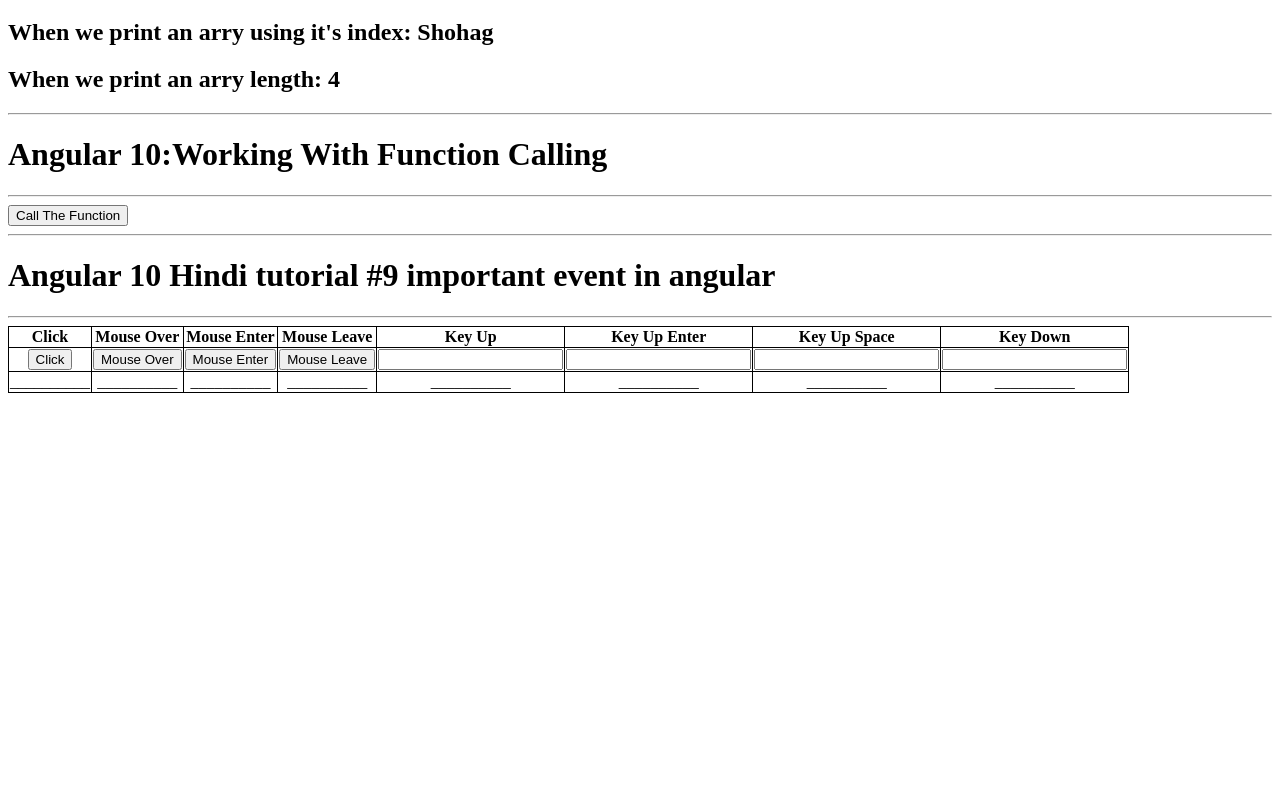
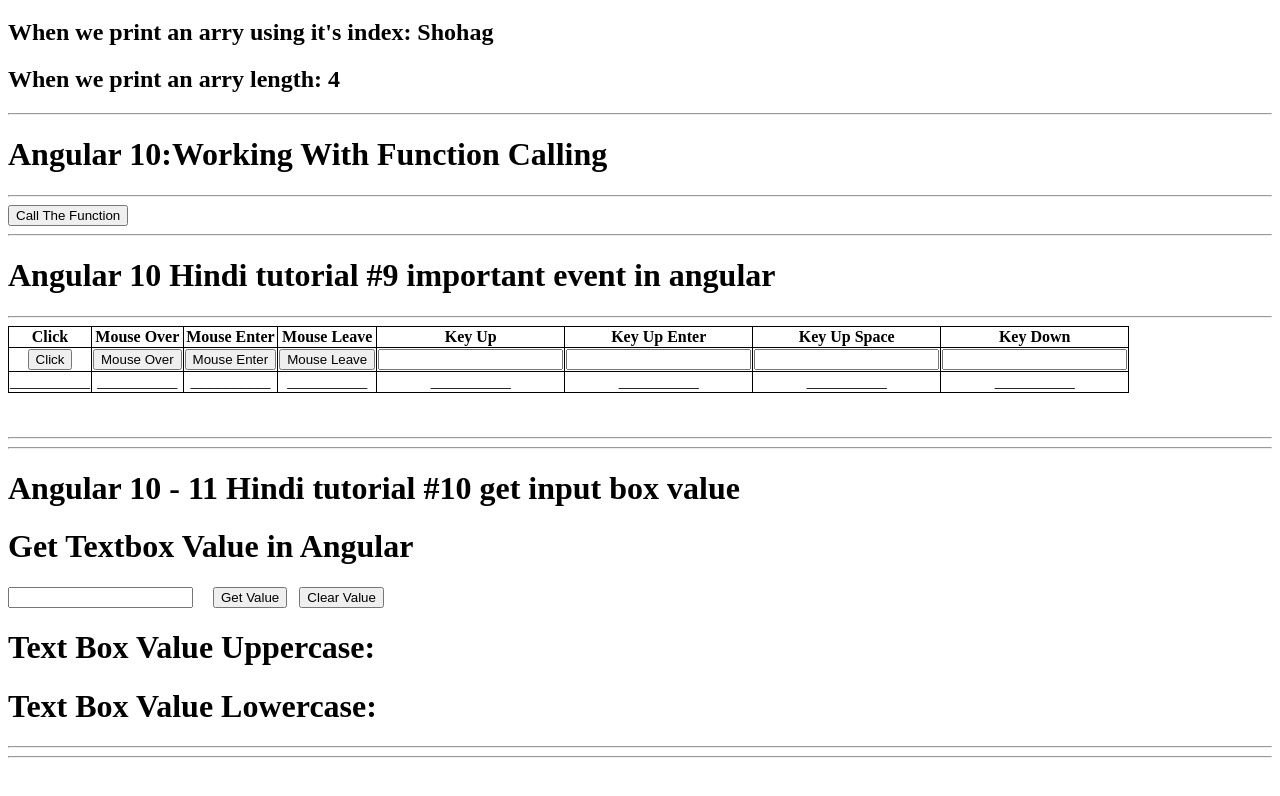
Before and after one commit to mrajuahmed/Angular10To11, an Angular app in the folder blog-angular/: page / in a window 1280 px wide. Shown: the part 396-1192 px from the top of the page. Before the commit the page ends 959 px from the top, so only its background shows below. Built offline with nearby package versions, Linux system fonts and the light colour scheme.

Commit message:
Angular 10 - 11 Hindi tutorial #10 get input box value: Done

```diff
--- a/blog-angular/src/app/app.component.html
+++ b/blog-angular/src/app/app.component.html
@@ -99,6 +99,17 @@ table {
 </table>
 <br>
 <br>
+<hr>
+<hr>
+<h1>Angular 10 - 11 Hindi tutorial #10 get input box value</h1>
+<h1>Get Textbox Value in Angular</h1>
+<input type="text" #txtBoxForPart10 />&nbsp;&nbsp;&nbsp;&nbsp;
+<button (click)="getTextBoxValue(txtBoxForPart10.value)"> Get Value</button>&nbsp;&nbsp;
+<button (click)="clearTextBoxValue();txtBoxForPart10.value=''"> Clear Value</button>
+<h1>Text Box Value Uppercase: {{crntTextBoxValue}}</h1>
+<h1>Text Box Value Lowercase: {{crntTextBoxValue2}}</h1>
+<hr>
+<hr>
 <br>
 <br>
 <br>
--- a/blog-angular/src/app/app.component.ts
+++ b/blog-angular/src/app/app.component.ts
@@ -5,6 +5,7 @@ import { Component } from '@angular/core';
   templateUrl: './app.component.html',
   styleUrls: ['./app.component.css']
 })
+
 export class AppComponent {
   title = 'Blog';
   name="Raju Ahmed.";
@@ -26,7 +27,9 @@ export class AppComponent {
     console.warn(message);
     alert(message);
   };
+
   emptyValue="__________";
+
   myClickEventValue=this.emptyValue;
   myClickEvent(evt){
     this.myClickEventValue=evt;
@@ -67,4 +70,18 @@ export class AppComponent {
   myKeyDownEvent(evt){
     this.keyDownEvntValue=evt;
   }
+
+  crntTextBoxValue='';
+  crntTextBoxValue2='';
+  getTextBoxValue(evt){
+    this.crntTextBoxValue=evt.toUpperCase();
+    this.crntTextBoxValue2=evt.toLowerCase();
+  }
+
+
+  clearTextBoxValue(){
+    this.crntTextBoxValue='';
+    this.crntTextBoxValue2='';
+  }
+
 }
```
